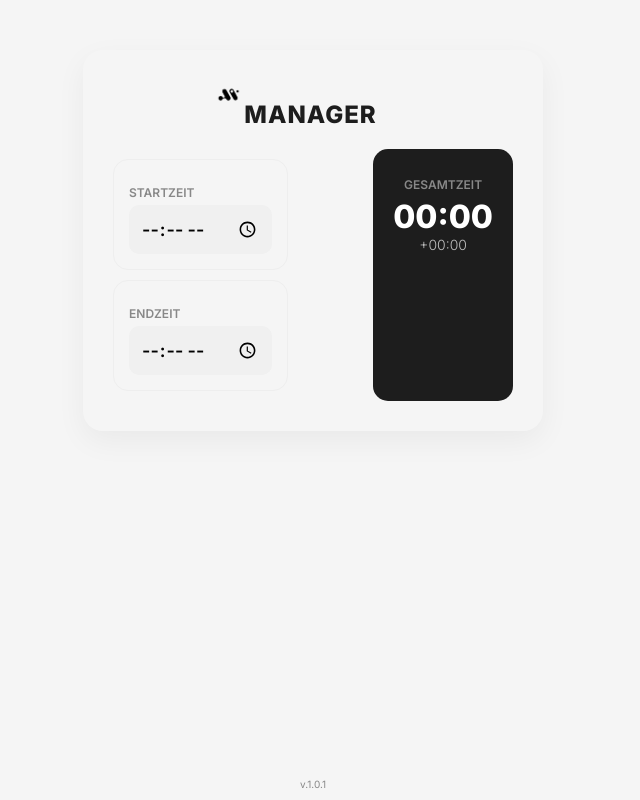
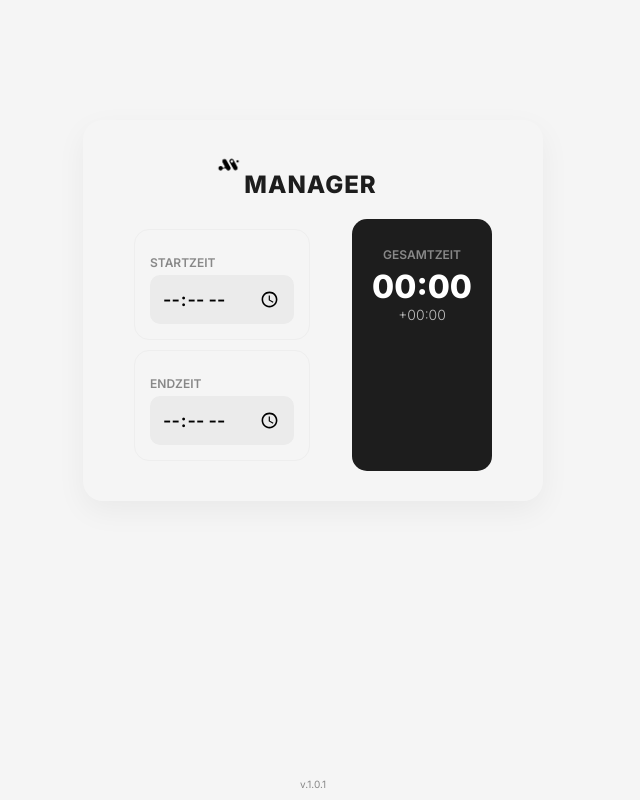
Before and after one commit to dionberes/Manager, a plain HTML site: page index.html in a window 1280 px wide. Shown: the whole page, without its empty margins (327-967 px from the left). Drawn offline with Linux system fonts and the light colour scheme.

Commit message:
Update style.css

```diff
--- a/frontend/style.css
+++ b/frontend/style.css
@@ -2,12 +2,14 @@ html {
     background-color: #F5F5F5;
     font-family: 'Inter', sans-serif;
     color: #1D1D1D;
+    overflow: hidden;
 }
 
 .container {
     margin: 50px auto;
     max-width: 400px;
     padding: 30px;
+    margin-top: 15vh;
     background-color: transparent;
     display: flex;
     flex-direction: column;
@@ -17,7 +19,7 @@ html {
 .content{
     display: flex;
     flex-direction:row;
-    justify-content: space-between;
+    justify-content: space-around;
 }
 
 h2 {
@@ -48,11 +50,12 @@ h1 {
 input {
     padding: 12px;
     border: none;
+    width: 120px;
     border-radius: 10px;
     font-size: 18px;
     font-family: 'Inter', sans-serif;
     font-weight: 600;
-    background-color: #f0f0f0;
+    background-color: #ebebeb;
     outline: none;
 }
 
```
